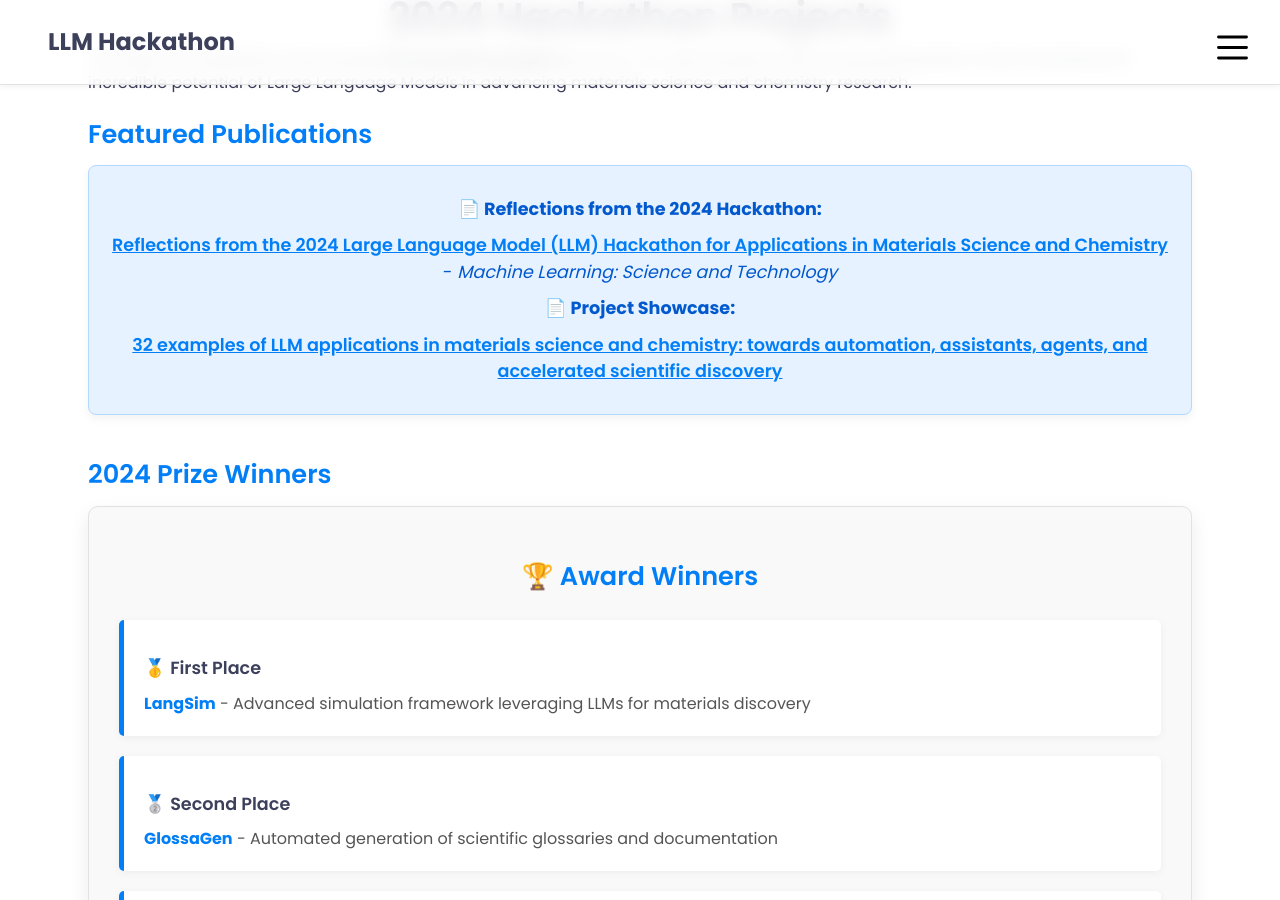
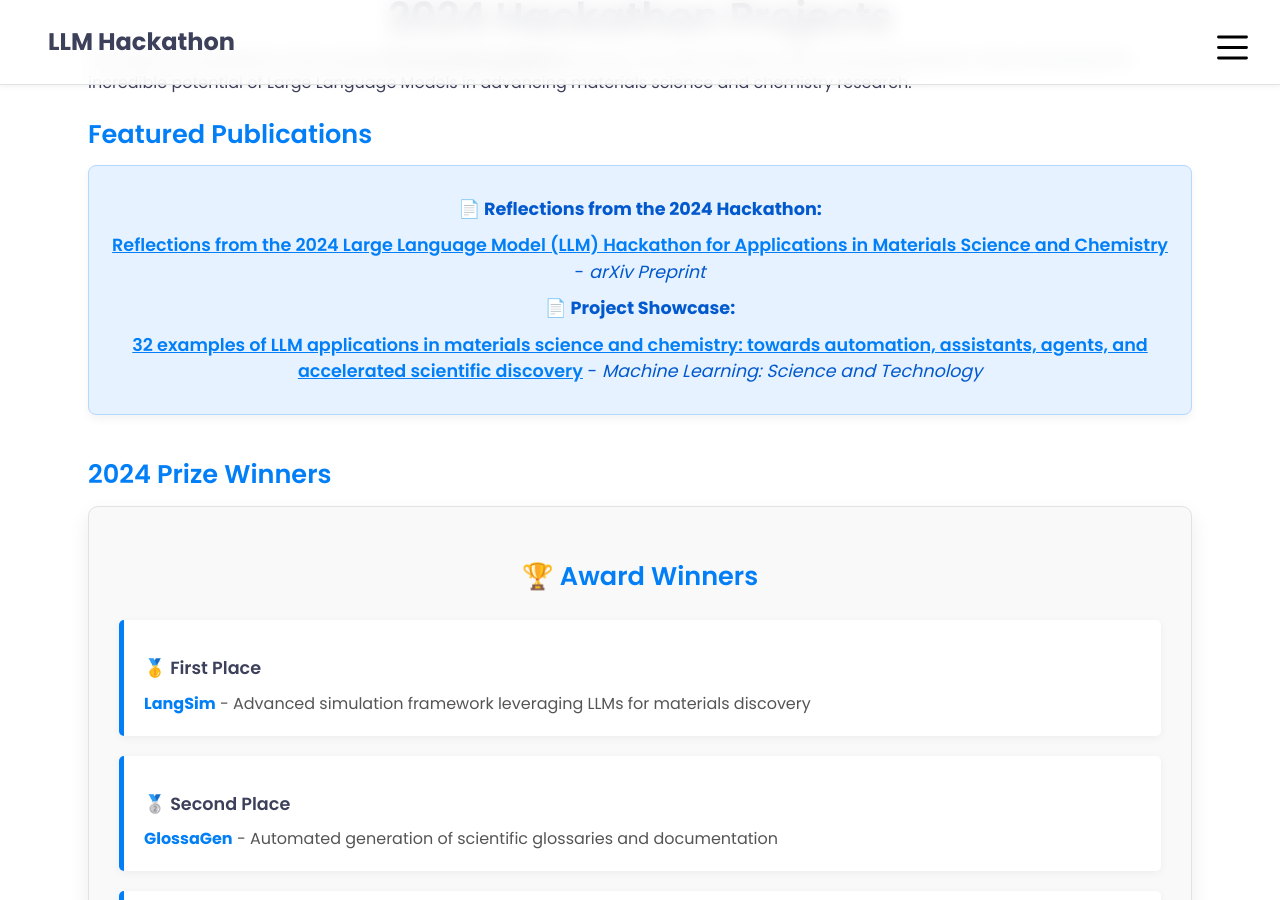
Before and after one commit to llmhackathon/llmhackathon.github.io, a Jekyll site: the page built from projects.md, in a window 1280 px wide and 900 px high, scrolled down 501 px. Built offline with Jekyll 4.4.1, drawn with Linux system fonts in a browser that asks for light colours; nearby versions of some CDN libraries.

Commit message:
fix: paper journal name fixed

```diff
--- a/projects.md
+++ b/projects.md
@@ -13,10 +13,10 @@ The 2024 LLM Hackathon showcased **34 innovative projects** across 7 on-site loc
 
 <div class="paper-links">
     <p><strong>📄 Reflections from the 2024 Hackathon:</strong></p>
-    <p><a href="https://arxiv.org/abs/2411.15221" target="_blank" rel="noopener">Reflections from the 2024 Large Language Model (LLM) Hackathon for Applications in Materials Science and Chemistry</a> - <em>Machine Learning: Science and Technology</em></p>
+    <p><a href="https://arxiv.org/abs/2411.15221" target="_blank" rel="noopener">Reflections from the 2024 Large Language Model (LLM) Hackathon for Applications in Materials Science and Chemistry</a> - <em>arXiv Preprint</em></p>
 
     <p><strong>📄 Project Showcase:</strong></p>
-    <p><a href="https://doi.org/10.1088/2632-2153/ae011a" target="_blank" rel="noopener">32 examples of LLM applications in materials science and chemistry: towards automation, assistants, agents, and accelerated scientific discovery</a></p>
+    <p><a href="https://doi.org/10.1088/2632-2153/ae011a" target="_blank" rel="noopener">32 examples of LLM applications in materials science and chemistry: towards automation, assistants, agents, and accelerated scientific discovery</a> - <em>Machine Learning: Science and Technology</em></p>
 </div>
 
 ### 2024 Prize Winners
```
